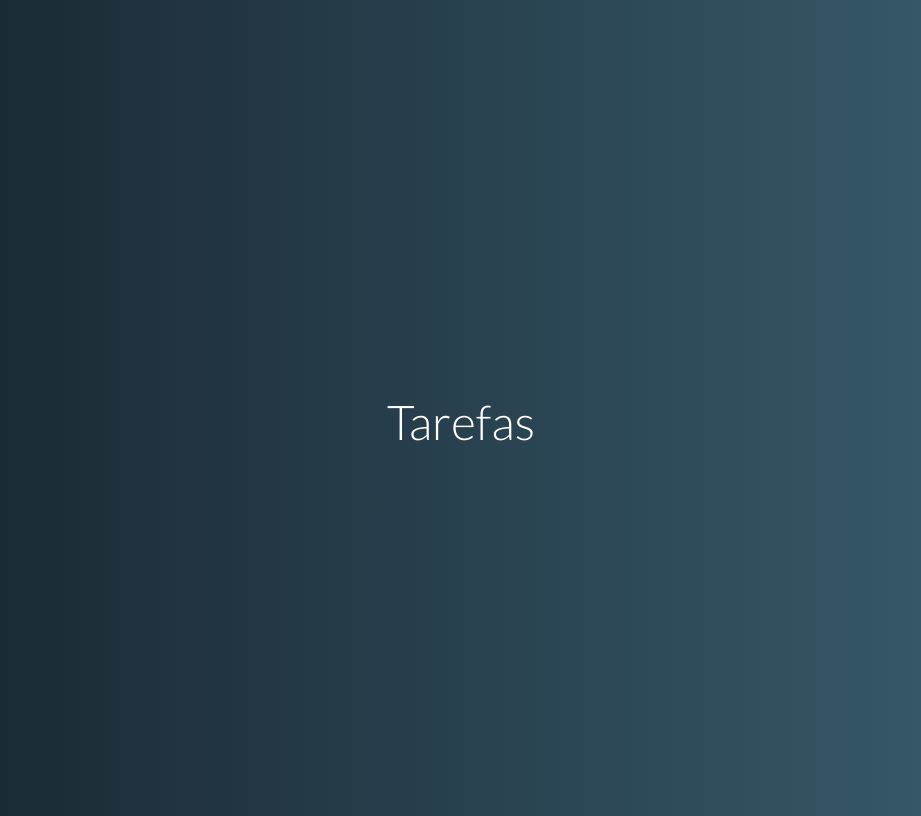
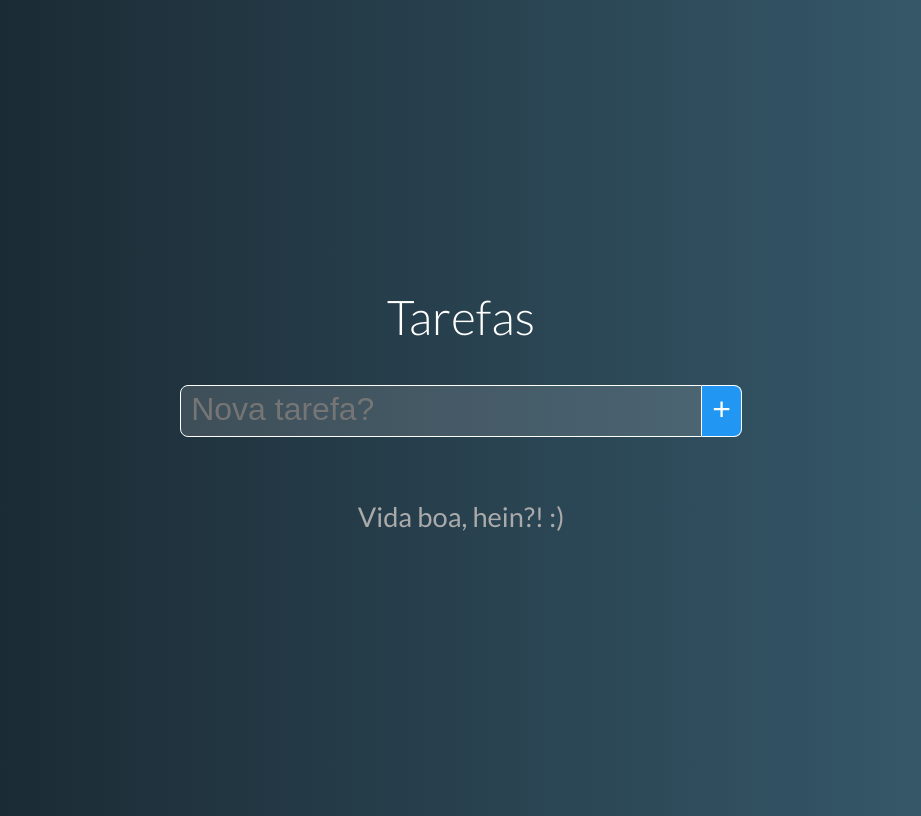
Before and after one commit to tassio72/TO-DOProject, a Vue app: page / in a window 1280 px wide. Shown: the whole page, without its empty margins (179-1100 px from the left). Built offline with nearby package versions, Linux system fonts and the light colour scheme.

Commit message:
Evento Delete

```diff
--- a/src/App.vue
+++ b/src/App.vue
@@ -1,11 +1,47 @@
 <template>
 	<div id="app">
 		<h1>Tarefas</h1>
+		<new-task @taskAdded='addTask'/>
+		<task-grid :tasks="tasks"
+		@taskDeleted="deleteTask()"/>
 	</div>
+
+
 </template>
 
 <script>
+import NewTask from './componentes/NewTask'
+import TaskGrid from './componentes/TaskGrid'
+
 export default {
+	components: { 'task-grid': TaskGrid, 'new-task': NewTask},
+	data () {
+		return {
+			tasks: []
+		}
+	},
+	methods: {
+		addTask(task) {
+			if(task.name) {
+
+				const sameName = t => t.name === task.name //função guardada dentro de sameName para ser usada em filter
+				const reallyNew = this.tasks.filter(sameName).length == 0;
+
+				if(reallyNew) {
+					this.tasks.push({
+						name: task.name,
+						pending: true //ele colocou named.pending || true
+					})
+				}
+
+			}
+		},
+		deleteTask(index) {
+			this.tasks.splice(index, 1)
+
+		}
+	}
+
 
 }
 </script>
--- /dev/null
+++ b/src/componentes/NewTask.vue
@@ -0,0 +1,58 @@
+<template>
+    <div class="new-task">
+        <input class="form-element" placeholder="Nova tarefa?"
+             v-model='name' @keydown.enter="add" type="text">
+
+        <button class="form-element" @click='add'> + </button>
+    </div>
+</template>
+
+<script>
+export default {
+    data() {
+        return {
+            name: ''
+        }
+    },
+    methods: {
+        add () {
+            this.$emit('taskAdded', {name: this.name})
+            this.name = '';
+        }
+    }
+
+}
+</script>
+
+<style>
+
+    .new-task {
+        margin: 35px;
+    }
+
+    .form-element {
+        outline: none;
+        font-size: 2rem;
+        border: 1px solid #FFF;
+        padding: 5px 10px 8px;
+        color: #FFF;
+    }
+
+    input.form-element {
+        width: 500px;
+        background: #FFF2;
+        border-top-left-radius: 8px;
+        border-bottom-left-radius: 8px;
+    }
+
+    button.form-element {
+        border-left: none;
+        background-color: #2196F3;
+        border-top-right-radius: 8px;
+        border-bottom-right-radius: 8px;
+
+    }
+
+
+
+</style>
--- /dev/null
+++ b/src/componentes/Task.vue
@@ -0,0 +1,80 @@
+<template>
+    <div :class="stateClass" class="task">
+        <span @click="$emit('taskDeleted', task)" class="close">x</span>
+       <p> {{ task.name }} </p>
+
+    </div>
+</template>
+
+<script>
+export default {
+    props: {
+        task: {type: Object, required: true}
+    },
+    computed: {
+        stateClass() {
+            return {
+                pending: this.task.pending,
+                done: !this.task.pending
+            }
+        }
+    }
+}
+</script>
+
+<style>
+
+.task {
+    position: relative;
+    box-sizing: border-box;
+    width: 350px;
+    height: 150px;
+    padding: 10px;
+    border-radius: 8px;
+    font-size: 2rem;
+    font-weight: 300;
+    user-select: none; /*impede que o user selecione o conteúdo*/
+    display: flex;
+    justify-content: center;
+    align-items: center;
+
+}
+
+.pending {
+    border-left: 12px solid #B73229;
+    background-color: #F44339;
+}
+
+.done {
+    color: #DDD;
+    border-left: 12px solid #0A8F08;
+    background-color: #4CAF50;
+    text-decoration: line-through;
+}
+
+.pending .close {
+    border-left: 12px solid #B73229;
+
+}
+
+.done .close {
+    border-left: 12px solid  #0A8F08;
+
+}
+
+.close {
+    position: absolute;
+    right: 10px;
+    top: 10px;
+    font-size: 0.9rem;
+    font-weight: 600;
+    height: 10px;
+    width: 10px;
+    border-radius: 5px;
+    display: flex;
+    justify-content: center;
+
+}
+
+
+</style>
--- /dev/null
+++ b/src/componentes/TaskGrid.vue
@@ -0,0 +1,48 @@
+<template>
+    <div class="task-grid">
+        <template v-if="tasks.length">
+            <task v-for='(task, index) in tasks' :key="task.name"
+            :task='task'
+            @taskDeleted="$emit('taskDeleted', index)">
+            </task>
+        </template>
+        <p v-else class="no-task"> Vida boa, hein?! :)</p>
+    </div>
+</template>
+
+<script>
+
+import Task from './Task'
+
+export default {
+    components: {
+        'task': Task,
+    },
+    props: {
+        tasks: {type: Array, required: true}
+    }
+}
+</script>
+
+
+
+
+<style>
+
+    .task-grid {
+        display: flex;
+        justify-content: center;
+        flex-wrap: wrap;
+    }
+
+    .task-grid .task {
+        margin: 10px;
+    }
+
+    .no-task {
+        color: #AAA;
+        font-size: 1.7rem;
+    }
+
+
+</style>
```
